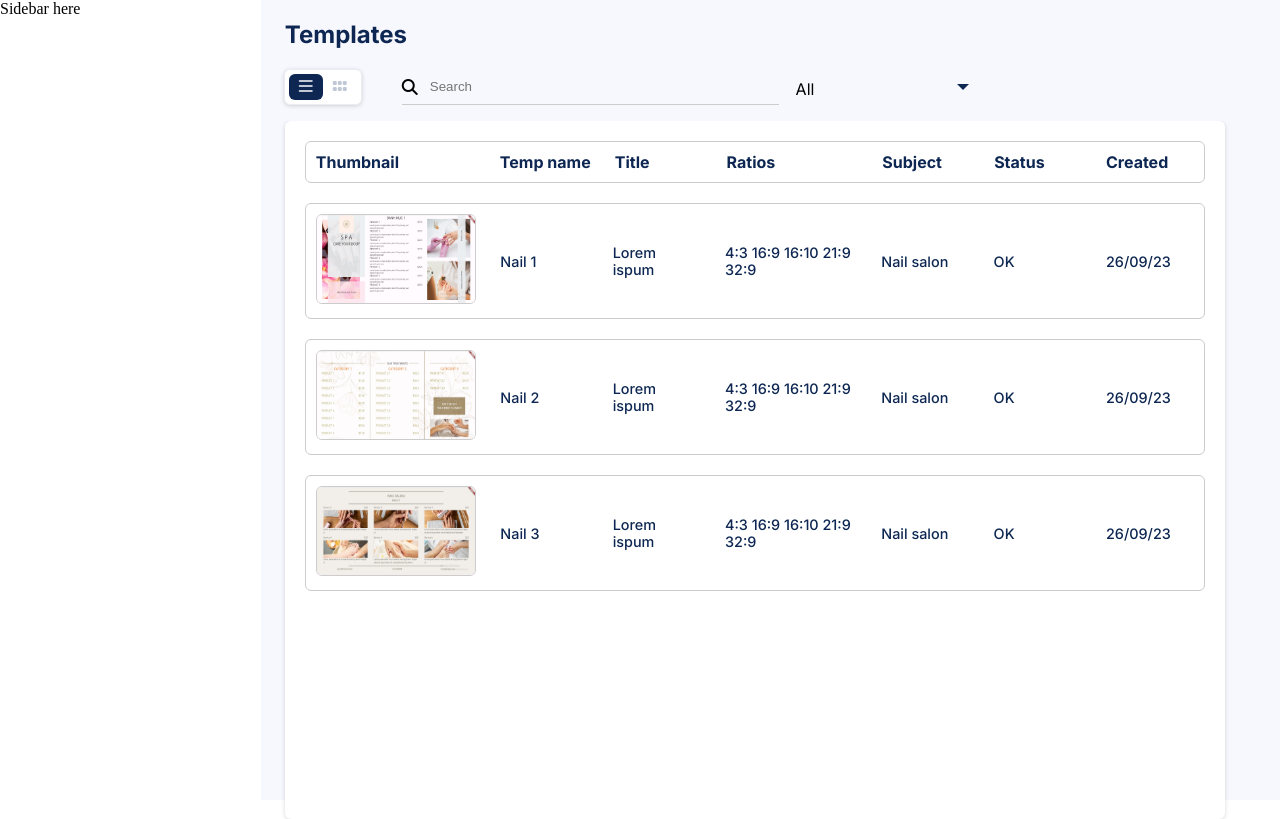
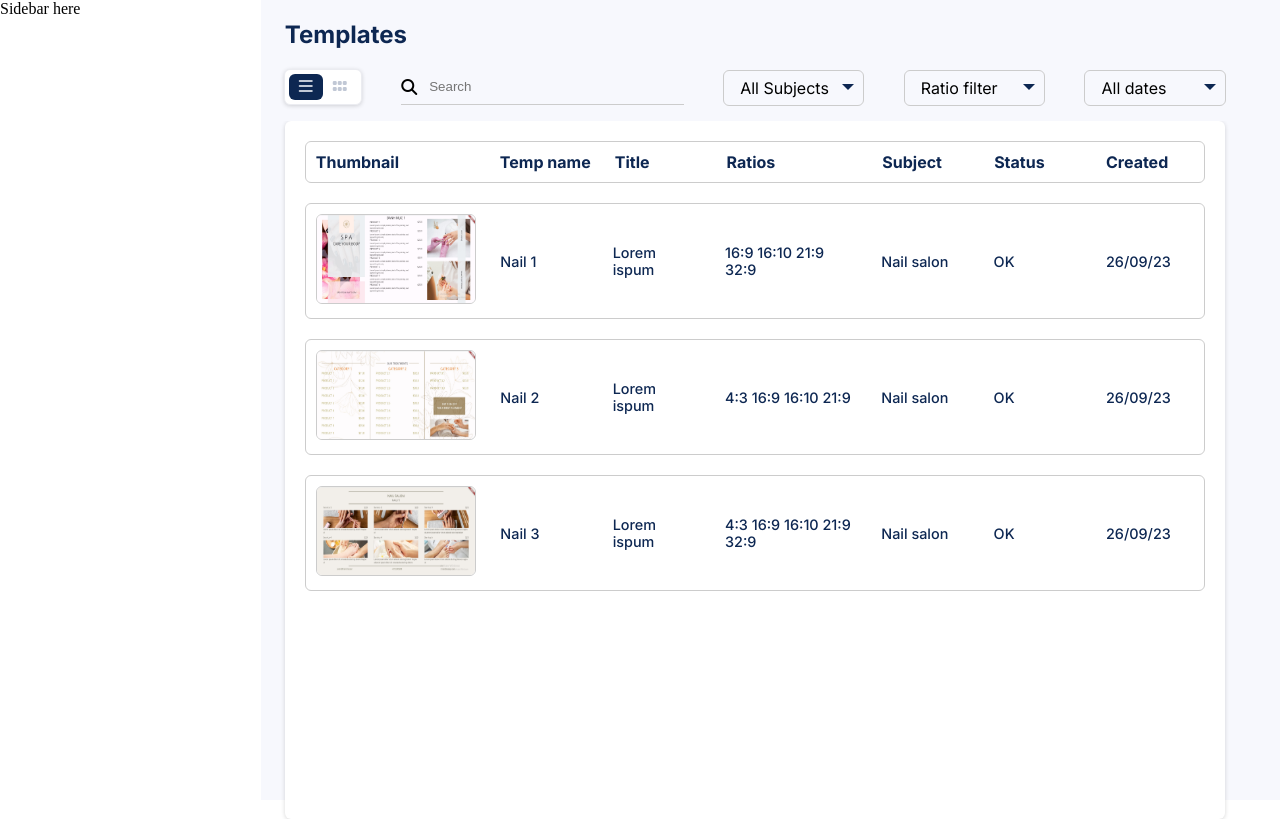
Before and after one commit to nhdangdev/5s3s_HomePage_v01, a PHP site: page /views/template_list.html in a window 1280 px wide. Run offline with PHP 8.4, Linux system fonts and the light colour scheme; some libraries are stand-ins or nearby versions.

Commit message:
add filter for template_list

```diff
--- a/css/template_list.css
+++ b/css/template_list.css
@@ -53,14 +53,17 @@ h4 {
   color: var(--text-color);
   font-family: "Inter";
   margin: 0;
+  user-select: none;
 }
 
 p {
   font-size: 0.9rem;
   font-family: "Inter";
   color: var(--text-color);
+  user-select: none;
 }
 
+/* header + filter css */
 .view-header {
   align-items: center;
   padding: 0 11px;
@@ -68,8 +71,25 @@ p {
     position: -webkit-sticky;
     top: 10px; */
   position: sticky;
+  justify-content: space-between;
   top: 0;
   background-color: var(--background-color);
+}
+
+.select-view_and_search_bar {
+  display: flex;
+  justify-content: space-between;
+  align-items: center;
+  width: calc(
+    var(--list-view-thumbnail-width) + 2 * var(--list-view-others-width) + 20px
+  );
+}
+
+.filter__ratios,
+.filter__subject,
+.filter__date {
+  width: var(--list-view-ratios-width);
+  height: 34px;
 }
 
 .view-select {
@@ -99,9 +119,9 @@ p {
 
 /* search bar css */
 .search {
-  width: 40%;
+  width: 30%;
   height: 34px;
-  margin-left: 40px;
+
   display: flex;
   align-items: center;
   border-bottom: 1px solid #ccc;
@@ -115,6 +135,7 @@ p {
   flex: 1;
   border: none;
   background-color: transparent;
+  height: 90%;
 }
 
 /* view css */
@@ -282,7 +303,7 @@ p {
 /* custom select input */
 .custom-select {
   position: relative;
-  font-family: 'Inter';
+  font-family: "Inter";
 }
 
 .custom-select select {
@@ -312,16 +333,45 @@ p {
 }
 
 /* style the items (options), including the selected item: */
-.select-items div,.select-selected {
+.select-items div,
+.select-selected {
   color: black;
-  padding: 8px 16px;
+  padding: 7px 16px;
   border: 1px solid transparent;
   border-color: transparent transparent transparent transparent;
   cursor: pointer;
 }
 
-.select-items div{
-  box-shadow: rgba(0, 0, 0, 0.04) 0px 3px 5px;
+.select-selected {
+  border: 1px solid #ccc;
+  border-radius: var(--border-radius);
+}
+
+.select-selected:active {
+  border-color: red;
+}
+
+.select-items {
+  margin-top: 4px;
+}
+
+.select-items div {
+  /* border-color: transparent #ccc #ccc #ccc;
+ border-width: 1px; */
+  border-left: 1px solid #ccc;
+  border-right: 1px solid #ccc;
+}
+
+.select-items div:first-child {
+  border-top: 1px solid #ccc;
+  border-top-right-radius: var(--border-radius);
+  border-top-left-radius: var(--border-radius);
+}
+
+.select-items div:last-child {
+  border-bottom: 1px solid #ccc;
+  border-bottom-right-radius: var(--border-radius);
+  border-bottom-left-radius: var(--border-radius);
 }
 
 /* Style items (options): */
@@ -339,6 +389,7 @@ p {
   display: none;
 }
 
-.select-items div:hover, .same-as-selected {
+.select-items div:hover,
+.same-as-selected {
   background-color: rgba(0, 0, 0, 0.1);
 }
--- a/js/custom_select_input.js
+++ b/js/custom_select_input.js
@@ -19,10 +19,17 @@ for (i = 0; i < l; i++) {
     c = document.createElement("DIV");
     c.innerHTML = selElmnt.options[j].innerHTML;
     c.addEventListener("click", function(e) {
+
         /* When an item is clicked, update the original select box,
         and the selected item: */
         var y, i, k, s, h, sl, yl;
         s = this.parentNode.parentNode.getElementsByTagName("select")[0];
+
+        //this.innerHTML = selected value
+        //pass selected value to filter function
+        //call filter function
+        myFilter(this.innerHTML,s.id);
+
         sl = s.length;
         h = this.parentNode.previousSibling;
         for (i = 0; i < sl; i++) {
@@ -78,3 +85,36 @@ function closeAllSelect(elmnt) {
 /* If the user clicks anywhere outside the select box,
 then close all select boxes: */
 document.addEventListener("click", closeAllSelect);
+
+function myFilter(value,filterField){
+  var viewItemList = document.querySelectorAll('.list-view .view-item');
+  //display all items
+  viewItemList.forEach((item)=>item.style.display = "flex");
+  //convert item list to array
+  viewItemArr = Array.from(viewItemList);
+  console.log(filterField);
+  switch (filterField){
+    case "filter-ratios":
+      if(value === "All Ratios") break;
+      //get all item that not support the selected ratio
+      var filteredItems = viewItemArr.filter((item) => {
+       let ratiosList =  item.querySelector(".view-item__ratios p").innerText;
+       return !ratiosList.includes(value);
+      })
+      //hide all filtered items
+      filteredItems.forEach((item) => {item.style.display = "none";})
+      break;
+    case "filter-subject":
+      if(value === "All Subjects") break;
+      //get all item that not support the selected ratio
+      var filteredItems = viewItemArr.filter((item) => {
+       let ratiosList =  item.querySelector(".view-item__subject p").innerText;
+       return !ratiosList.includes(value);
+      })
+      //hide all filtered items
+      filteredItems.forEach((item) => {item.style.display = "none";})
+      break;
+    default:
+      break;
+  }
+}
--- a/views/template_list.html
+++ b/views/template_list.html
@@ -5,7 +5,7 @@
     <meta name="viewport" content="width=device-width, initial-scale=1.0" />
     <title>Template List</title>
     <link rel="stylesheet" href="../css/grid.css" />
-    <link rel="stylesheet" href="/css/template_list.css" />
+    <link rel="stylesheet" href="../css/template_list.css" />
     <link
       href="https://fonts.googleapis.com/css2?family=Inter:wght@100;200;300;400;500;600;700;800;900&display=swap"
       rel="stylesheet"
@@ -15,6 +15,7 @@
       crossorigin="anonymous"
     ></script>
     <script src="https://ajax.googleapis.com/ajax/libs/jquery/3.6.4/jquery.min.js"></script>
+
   </head>
   <body>
     <div class="grid wrapper">
@@ -29,6 +30,8 @@
 
           <!-- begin: view header -->
           <div class="row view-header">
+
+
             <ul class="view-select">
               <li
                 class="view-select__option view-select__option--active"
@@ -50,14 +53,33 @@
                 placeholder="Search"
               />
             </div>
-
-            <div class="custom-select" style="width: 200px; height: 34px;">
-              <select name="" id="">
-                <option value="1">All</option>
+            <div class="custom-select filter__subject">
+              <select name="" id="filter-subject">
+                <option value="1">All Subjects</option>
+                <option value="2">Nail</option>
+                <option value="3">Pho</option>
+                <option value="4">Restaurant</option>
+              </select>
+            </div>
+            <div class="custom-select filter__ratios">
+              <select name="" id="filter-ratios">
+                <option value="0">Ratio filter</option>
+                <option value="1">All Ratios</option>
                 <option value="2">4:3</option>
                 <option value="3">16:9</option>
+                <option value="4">16:10</option>
+                <option value="5">21:9</option>
+                <option value="6">32:9</option>
               </select>
             </div>
+            <div class="custom-select filter__date">
+              <select name="" id="filter-date">
+                <option value="1">All dates</option>
+                <option value="2">28/9/23</option>
+
+              </select>
+            </div>
+
           </div>
           <!-- end: view header -->
 
@@ -88,7 +110,7 @@
                   <p>Lorem ispum</p>
                 </div>
                 <div class="view-item__ratios">
-                  <p>4:3 16:9 16:10 21:9 32:9</p>
+                  <p>16:9 16:10 21:9 32:9</p>
                 </div>
                 <div class="view-item__subject">
                   <p>Nail salon</p>
@@ -115,7 +137,7 @@
                   <p>Lorem ispum</p>
                 </div>
                 <div class="view-item__ratios">
-                  <p>4:3 16:9 16:10 21:9 32:9</p>
+                  <p>4:3 16:9 16:10 21:9</p>
                 </div>
                 <div class="view-item__subject">
                   <p>Nail salon</p>
@@ -238,7 +260,8 @@
       </div>
     </div>
     <script src="../js/custom_select_input.js"></script>
+    <script src="../js/grid_list_view.js"></script>
+    <script src="../js/filter_template_list.js"></script>
 
-    <script src="../js/grid_list_view.js"></script>
   </body>
 </html>
```
Also changed, not shown: js/filter_template_list.js (added, +25 -0 lines).
